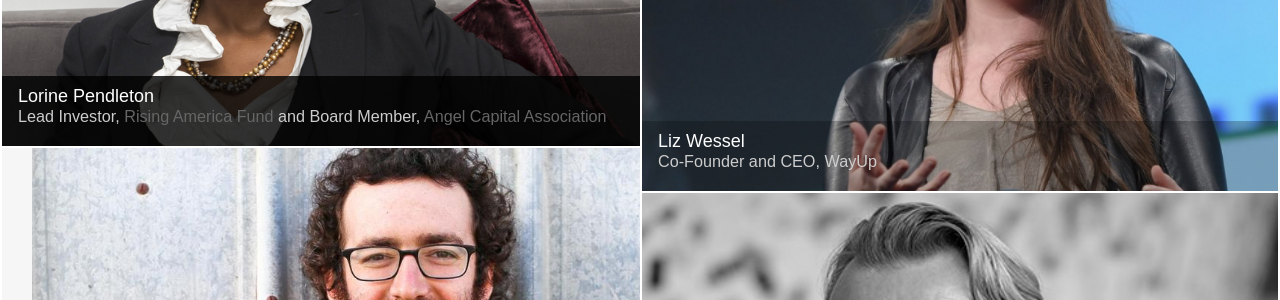
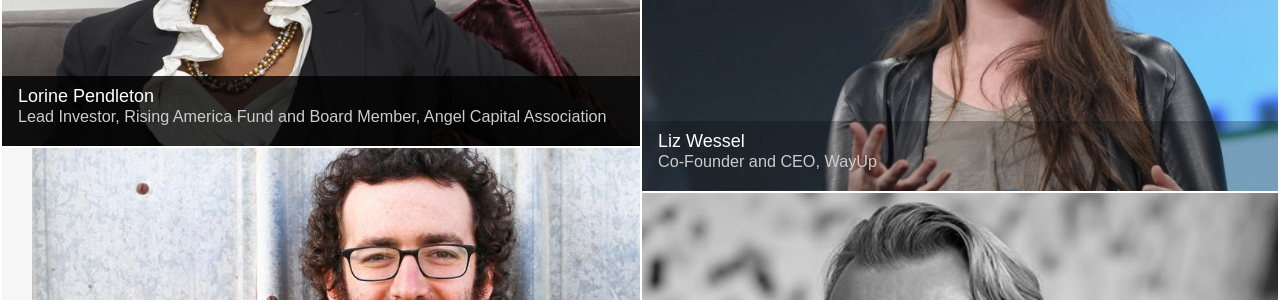
Before and after one commit to startupatbrown/startupatbrown.github.io, a Jekyll site: the page built from index.html, in a window 1280 px wide. Shown: the part 1742-2042 px from the top of the page. Built offline with Jekyll 4.4.1, drawn with Linux system fonts in a browser that asks for light colours; nearby versions of some CDN libraries; library files that are not in the unit come from our copies.

Commit message:
grey lighter

```diff
--- a/_sass/partials/_typography.scss
+++ b/_sass/partials/_typography.scss
@@ -56,7 +56,7 @@ small {
 a, a:visited {
 //   color: $brand-red;
 //   color: $grey-light;
-  color: $grey;
+  color: $grey-lighter;
   text-decoration: none;
 }
 
```
